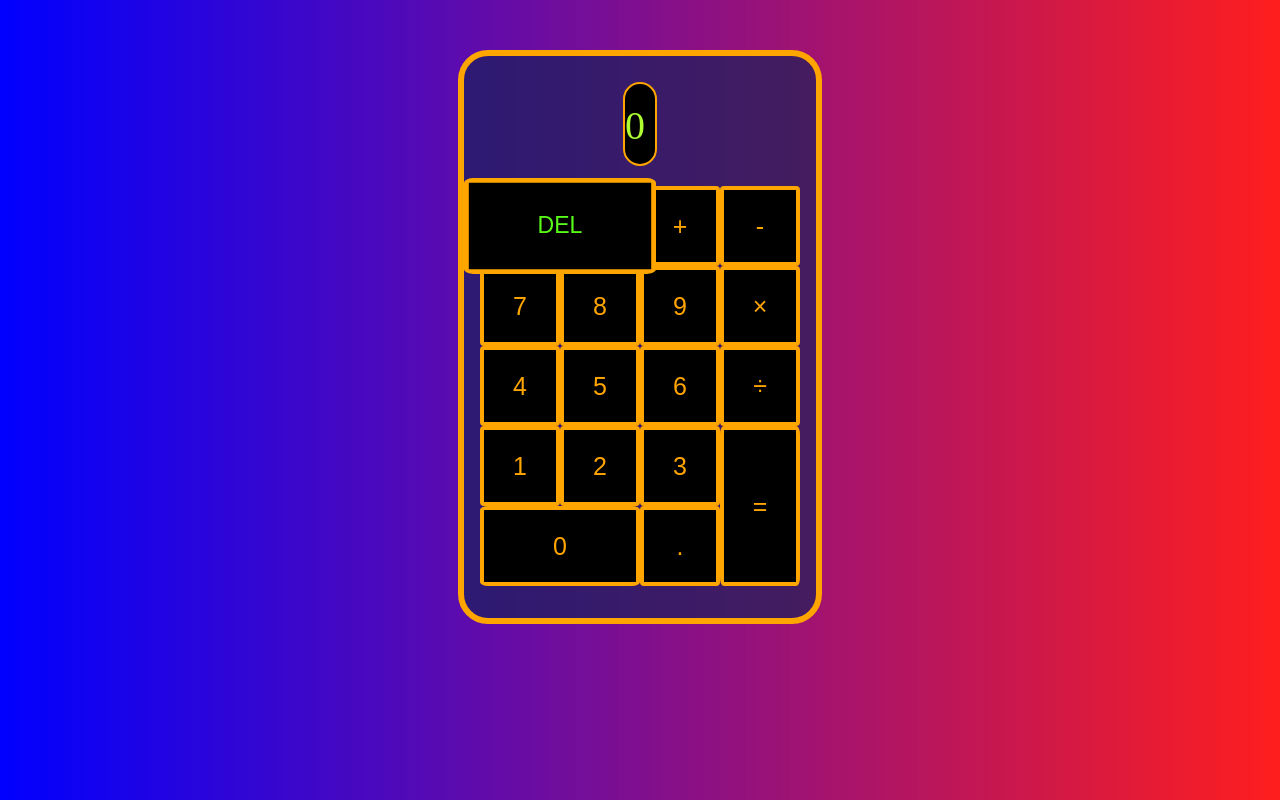
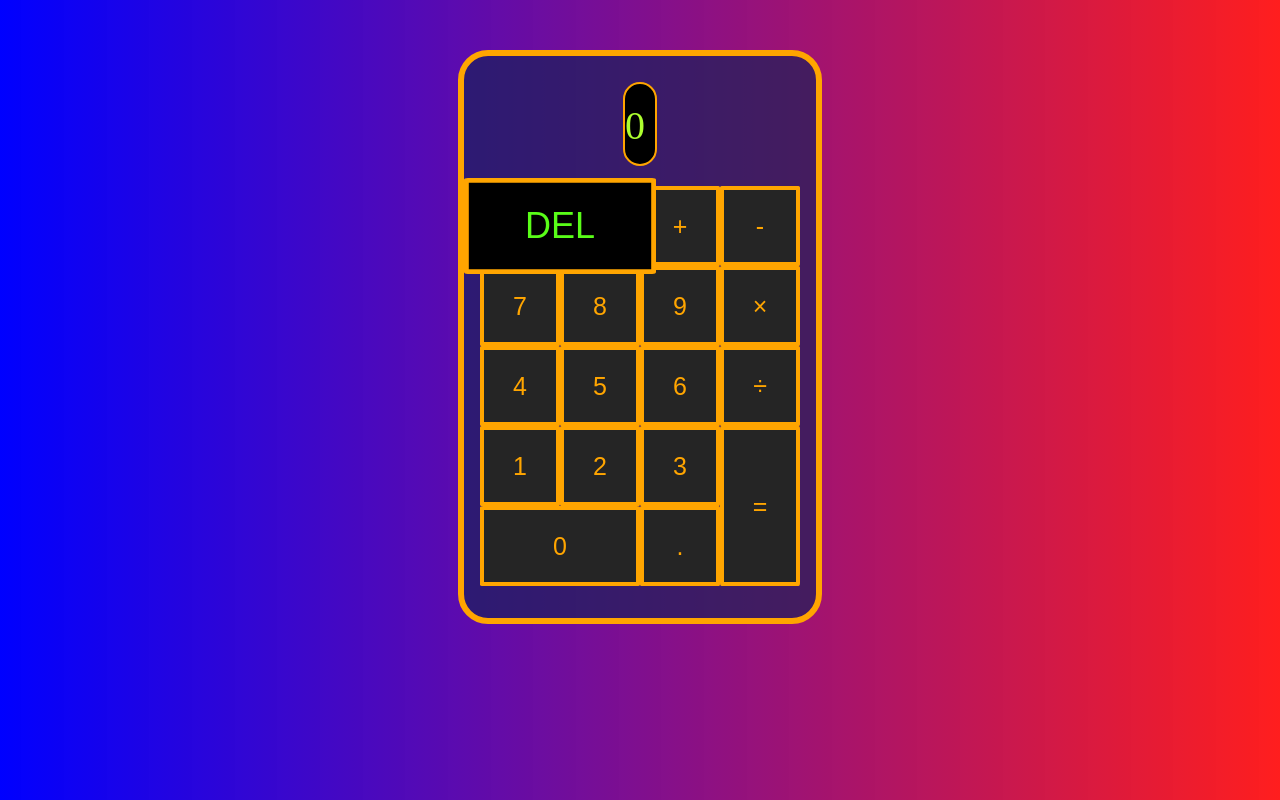
Before and after one commit to Huy-GV/Calculator-JS, a plain HTML site: page index.html in a window 1280 px wide. In both pictures the pointer is over the button "DEL". Drawn offline with Linux system fonts and the light colour scheme.

Commit message:
style changes

```diff
--- a/style.css
+++ b/style.css
@@ -3,10 +3,11 @@ body {
 }
 
 button{
-    background-color: black;
+
+    background-color: rgb(37, 37, 37);
     color: orange;
     border: 4px solid orange ;
-    border-radius: 5% ;
+    border-radius: 2% ;
     font-size: 25px;
     outline: none;
 }
@@ -14,7 +15,10 @@ button:hover{
     font-size: larger;
     transform: scale(1.2);
     color: rgb(89, 253, 24);
-    transition-duration: 0.5s;
+    background-color: black;
+    font-size: 30px;
+    font-weight: 300;
+    transition-duration: 0.3s;
     cursor: pointer;
 }
 
```
Also changed, not shown: calculator.js (+2 -9 lines).
